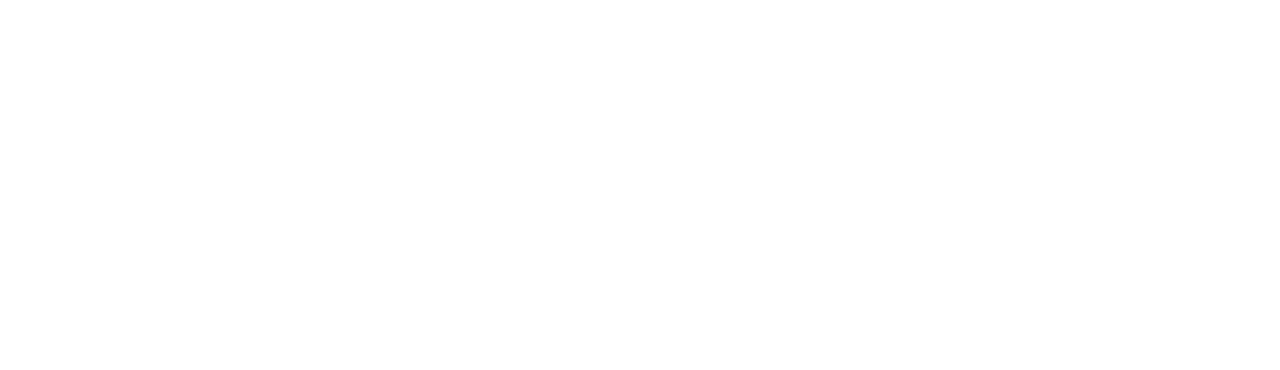
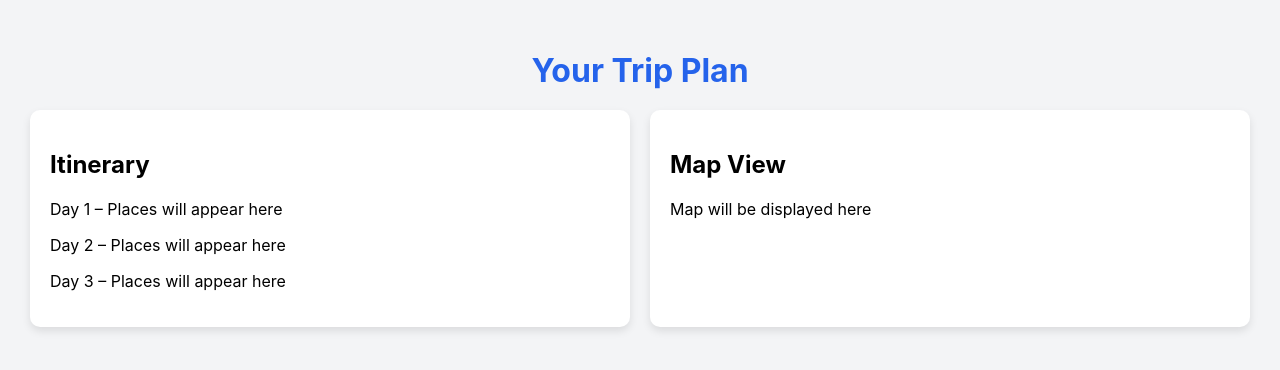
Before and after one commit to saminisathish/smarttrip, a React (Create React App) app: page /planner in a window 1280 px wide. Before the commit this address had no page. Shown: the top 370 px of the page. Built offline with nearby package versions, Linux system fonts and the light colour scheme.

Commit message:
Connected Home to Planner with routing and layout

```diff
--- a/src/App.js
+++ b/src/App.js
@@ -1,11 +1,13 @@
 import { BrowserRouter, Routes, Route } from "react-router-dom";
 import Home from "./pages/Home";
+import Planner from "./pages/Planner";
 
 function App() {
   return (
     <BrowserRouter>
       <Routes>
         <Route path="/" element={<Home />} />
+        <Route path="/planner" element={<Planner />} />
       </Routes>
     </BrowserRouter>
   );
--- a/src/pages/Home.js
+++ b/src/pages/Home.js
@@ -1,4 +1,8 @@
+import { useNavigate } from "react-router-dom";
+
 function Home() {
+  const navigate = useNavigate();
+
   return (
     <div style={styles.container}>
       <h1 style={styles.title}>SmartTrip – Travel Planner</h1>
@@ -8,7 +12,11 @@ function Home() {
 
         <input style={styles.input} placeholder="Start Location" />
         <input style={styles.input} placeholder="Destination" />
-        <input style={styles.input} type="number" placeholder="Number of Days" />
+        <input
+          style={styles.input}
+          type="number"
+          placeholder="Number of Days"
+        />
 
         <div style={styles.checkboxGroup}>
           <label><input type="checkbox" /> Temple</label>
@@ -23,7 +31,12 @@ function Home() {
           <option>Drive</option>
         </select>
 
-        <button style={styles.button}>Generate Itinerary</button>
+        <button
+          style={styles.button}
+          onClick={() => navigate("/planner")}
+        >
+          Generate Itinerary
+        </button>
       </div>
     </div>
   );
--- /dev/null
+++ b/src/pages/Planner.js
@@ -0,0 +1,49 @@
+function Planner() {
+  return (
+    <div style={styles.container}>
+      <h1 style={styles.title}>Your Trip Plan</h1>
+
+      <div style={styles.layout}>
+        {/* Left: Itinerary */}
+        <div style={styles.panel}>
+          <h2>Itinerary</h2>
+          <p>Day 1 – Places will appear here</p>
+          <p>Day 2 – Places will appear here</p>
+          <p>Day 3 – Places will appear here</p>
+        </div>
+
+        {/* Right: Map */}
+        <div style={styles.panel}>
+          <h2>Map View</h2>
+          <p>Map will be displayed here</p>
+        </div>
+      </div>
+    </div>
+  );
+}
+
+const styles = {
+  container: {
+    minHeight: "100vh",
+    backgroundColor: "#f3f4f6",
+    padding: "30px"
+  },
+  title: {
+    textAlign: "center",
+    color: "#2563eb",
+    marginBottom: "20px"
+  },
+  layout: {
+    display: "flex",
+    gap: "20px"
+  },
+  panel: {
+    backgroundColor: "#ffffff",
+    padding: "20px",
+    borderRadius: "10px",
+    flex: 1,
+    boxShadow: "0 4px 8px rgba(0,0,0,0.1)"
+  }
+};
+
+export default Planner;
```
